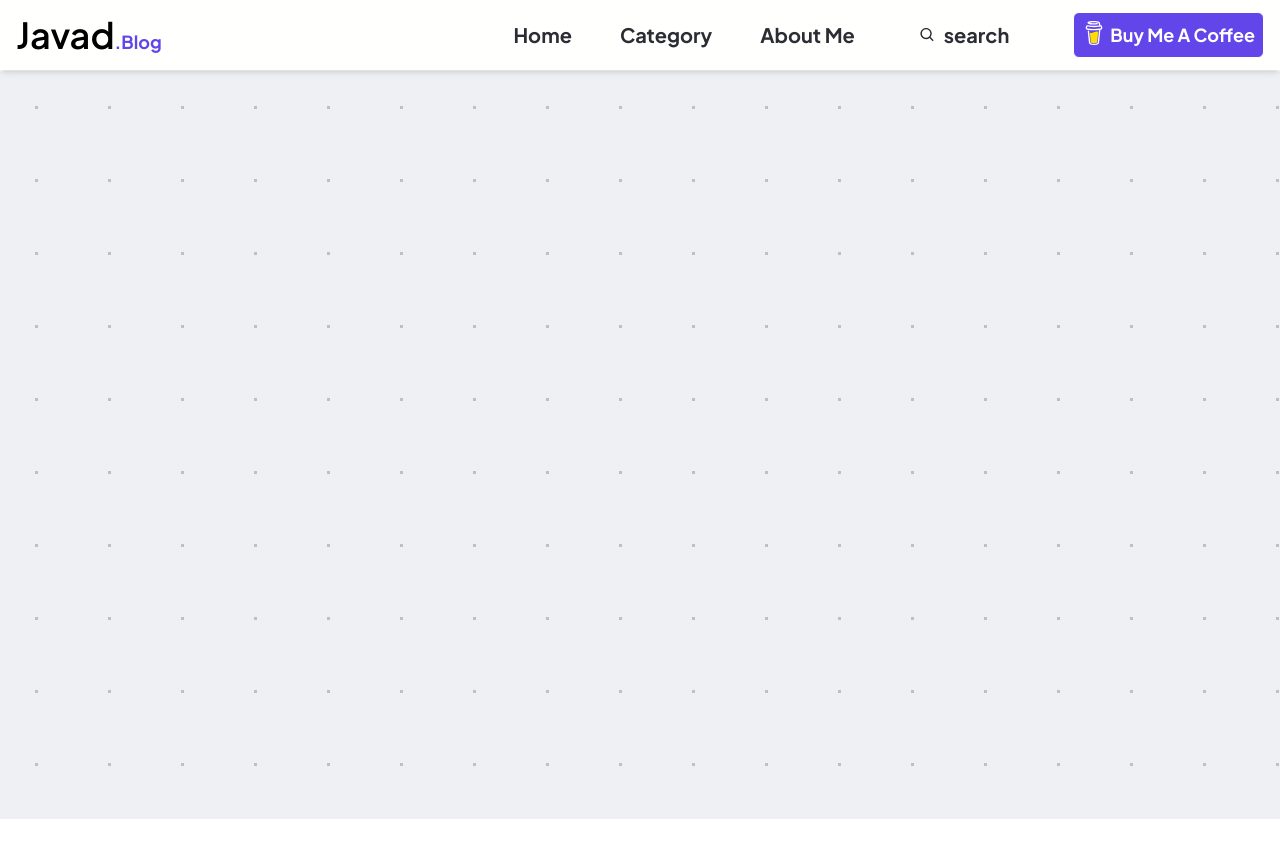
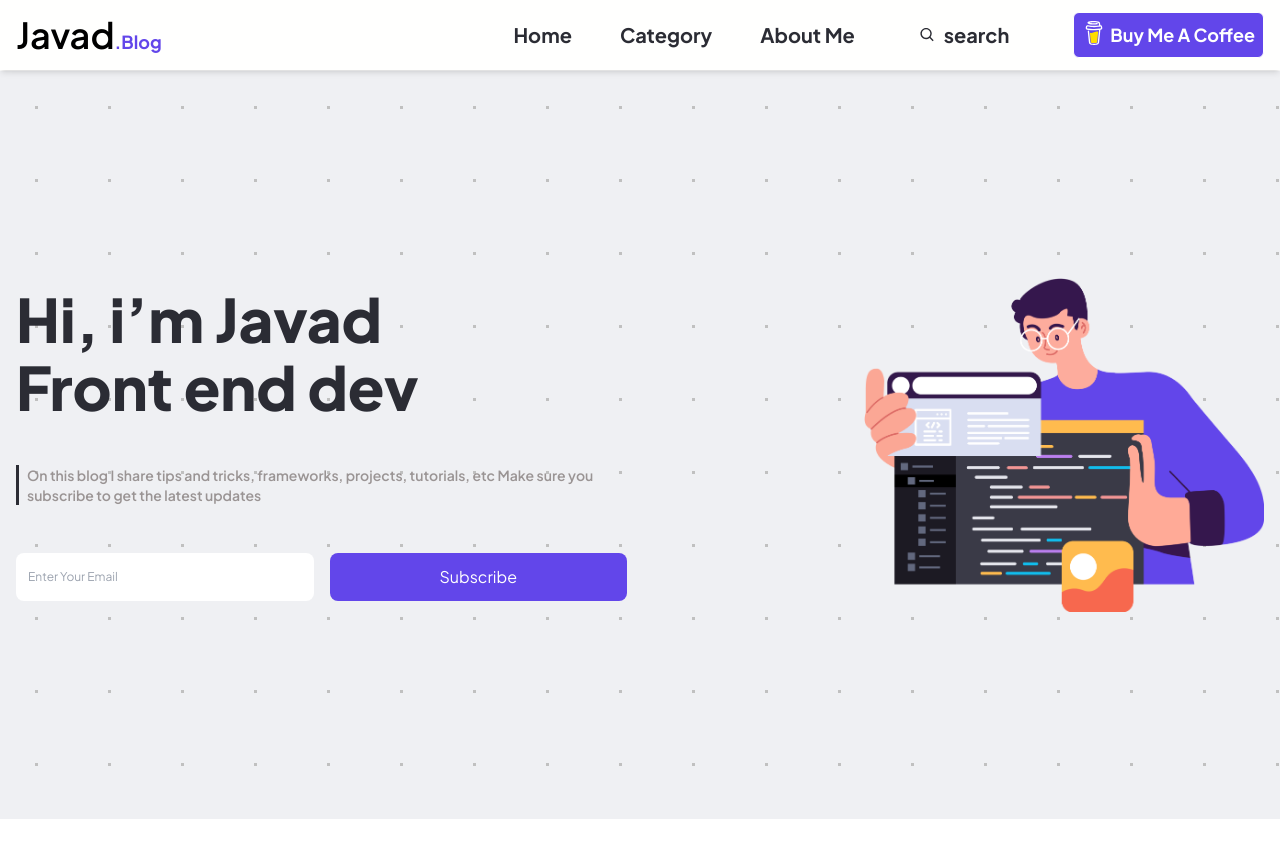
Before and after one commit to javadyousefi1/next-blog, a Next.js app: page / in a window 1280 px wide. Shown: the top 858 px of the page. Built offline with nearby package versions, Linux system fonts and the light colour scheme.

Commit message:
develope main home page

```diff
--- a/src/components/elements/Button.tsx
+++ b/src/components/elements/Button.tsx
@@ -9,7 +9,7 @@ type ButtonPropType = {
 }
 const Button: React.FC<ButtonPropType> = ({ children, className, type = "button", theme = "white", disabled = false }) => {
 
-  const buttonStyle = `text-black px-3 py-2 md:px-16 w-full disabled:cursor-not-allowed disabled:bg-gray-500 disabled:opacity-50 transition linear duration-150 ${theme === "white" ? "bg-white" : "bg-primary-600 text-white"} ${className}`;
+  const buttonStyle = `text-white px-3 py-2  w-full disabled:cursor-not-allowed bg-blue disabled:bg-gray-500 disabled:opacity-50 transition linear duration-150 rounded-lg ${className}`;
 
   return <button disabled={disabled} type={type} className={buttonStyle}>{children}</button>;
 };
--- a/src/components/inputs/Input.tsx
+++ b/src/components/inputs/Input.tsx
@@ -1,22 +1,42 @@
 import { ChangeEvent } from "react";
 
-type InputPropType ={
-    type: "text" | "email" | "checkbox",
-    onChange: (event: ChangeEvent<HTMLInputElement>) => void,
-    value: string | number
-    name: string,
-    placeHolder: string,
-    className?: string,
-    error?: boolean,
-    disabled?: boolean
-}
-const Input: React.FC<InputPropType> = ({ type, onChange, name, placeHolder, className, value, error, disabled }) => {
+type InputPropType = {
+  type: "text" | "email" | "checkbox";
+  onChange: (event: ChangeEvent<HTMLInputElement>) => void;
+  value: string | number;
+  name: string;
+  placeHolder: string;
+  className?: string;
+  error?: boolean;
+  disabled?: boolean;
+};
+const Input: React.FC<InputPropType> = ({
+  type,
+  onChange,
+  name,
+  placeHolder,
+  className,
+  value,
+  error,
+  disabled,
+}) => {
+  const inputStyle = `w-full px-3 py-4 text-xs border outline-none border-none text-lg rounded-lg transition linear duration-150 ${className} ${
+    error ? "border-red-400 bg-red-50" : ""
+  }`;
 
-    const inputStyle = `w-full px-3 py-2.5 text-xs border outline-none border-neutral-700 placeholder-neutral-700 transition linear duration-150 ${className} ${error ? "border-red-400 bg-red-50" : "border-neutral-700"}`
-
-    return (<>
-        <input placeholder={placeHolder} value={value} type={type} onChange={onChange} name={name} className={inputStyle} disabled={disabled} />
-    </>);
-}
+  return (
+    <>
+      <input
+        placeholder={placeHolder}
+        value={value}
+        type={type}
+        onChange={onChange}
+        name={name}
+        className={inputStyle}
+        disabled={disabled}
+      />
+    </>
+  );
+};
 
 export default Input;
--- a/src/pages/index.tsx
+++ b/src/pages/index.tsx
@@ -1,11 +1,55 @@
 import Styles from "../styles/style.module.css";
+import homeImage from "../assets/images/home.png";
+import Image from "next/image";
+import Input from "@/components/inputs/Input";
+import Button from "@/components/elements/Button";
 
 export default function Home() {
   return (
     <main className="">
       <section className={`h-[calc(100vh-52px)] w-full`}>
-        <div className={`${Styles.dotBackground} w-full h-full `}>
-
+        <div
+          className={`${Styles.dotBackground} w-full h-full flex justify-center items-center px-4`}
+        >
+          <div className="flex justify-between items-center flex-col max-w-7xl md:flex-row container gap-y-6">
+            {/* content */}
+            <div className="flex flex-col md:gap-y-12 gap-y-8">
+              <div className="flex flex-col md:gap-y-2">
+                <h1 className="text-center md:text-left text-3xl md:text-6xl text-black font-black">
+                  Hi, i’m Javad
+                </h1>
+                <h1 className="text-center md:text-left text-3xl md:text-6xl text-black font-black">
+                  Front end dev
+                </h1>
+              </div>
+              {/* desc */}
+              <div className="flex justify-start md:gap-x-2 md:flex-row flex-col-reverse items-center gap-y-2">
+                <div className="md:h-[40px] md:w-[3px] h-[3px] w-[40px] bg-black"></div>
+                <p className="text-sm text-dark-gray max-w-[600px] font-semibold text-center md:text-left">
+                  On this blog I share tips and tricks, frameworks, projects,
+                  tutorials, etc Make sure you subscribe to get the latest
+                  updates
+                </p>
+              </div>
+              <div className=" flex gap-x-4">
+                <Input
+                  className="max-w-[400px]"
+                  type="text"
+                  name="email"
+                  onChange={() => {}}
+                  value={""}
+                  placeHolder="Enter Your Email"
+                />
+                <Button className="w-[100px]">Subscribe</Button>
+              </div>
+            </div>
+            {/* iamge */}
+            <Image
+              src={homeImage}
+              alt="Picture of the author"
+              className="w-[400px]"
+            />
+          </div>
         </div>
       </section>
       <div className="h-[3000px]"> </div>
```
Also changed, not shown: src/assets/images/home.png (added).
